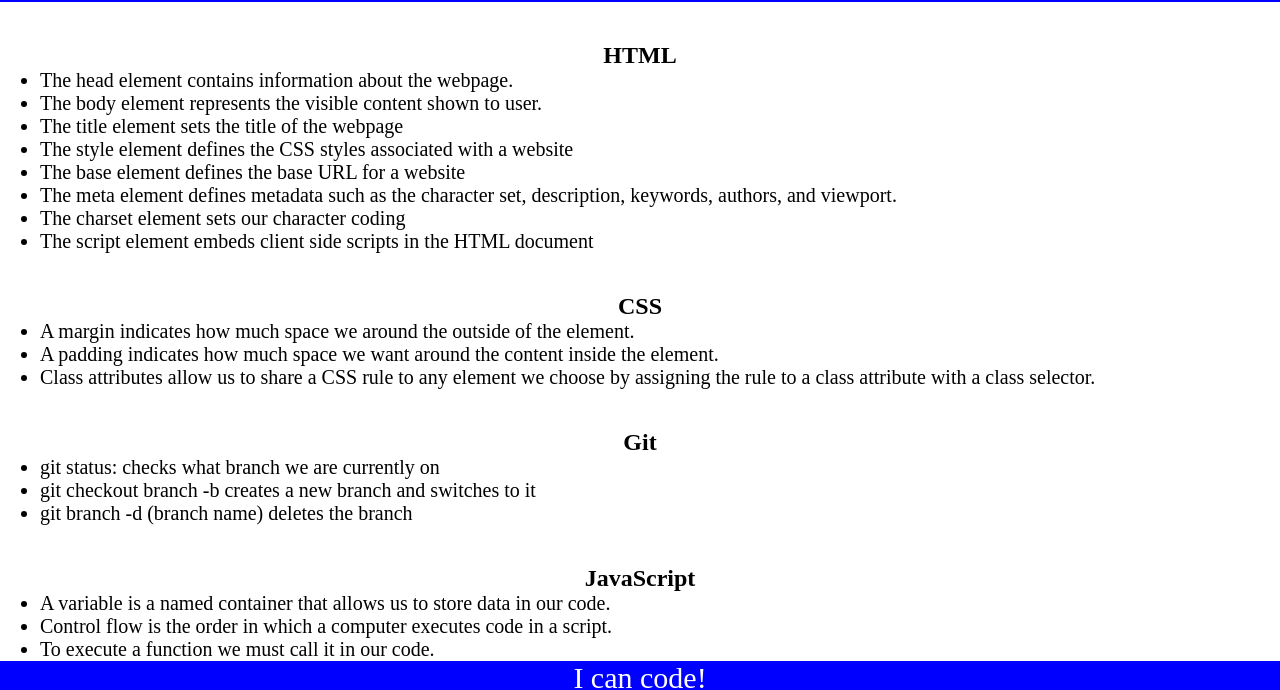
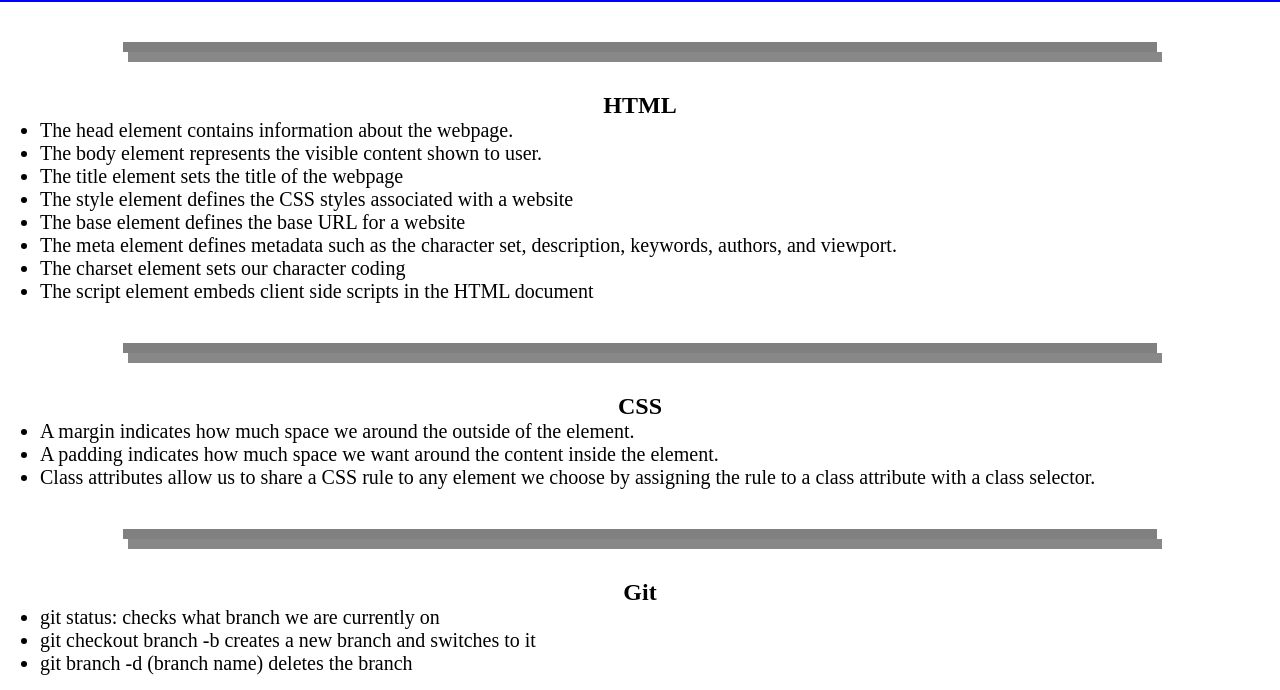
Before and after one commit to ADeekollu/prework-study-guide, a plain HTML site: page index.html in a window 1280 px wide. Shown: the part 118-808 px from the top of the page. Drawn offline with Linux system fonts and the light colour scheme.

Commit message:
Update style.css

```diff
--- a/assets/style.css
+++ b/assets/style.css
@@ -37,6 +37,6 @@ p {
 .card {
     width: 80%;
     margin: 40px auto;
-    border: 5px soild gray;
+    border: 5px solid gray;
     box-shadow: 5px 10px #888888;
 }
```
